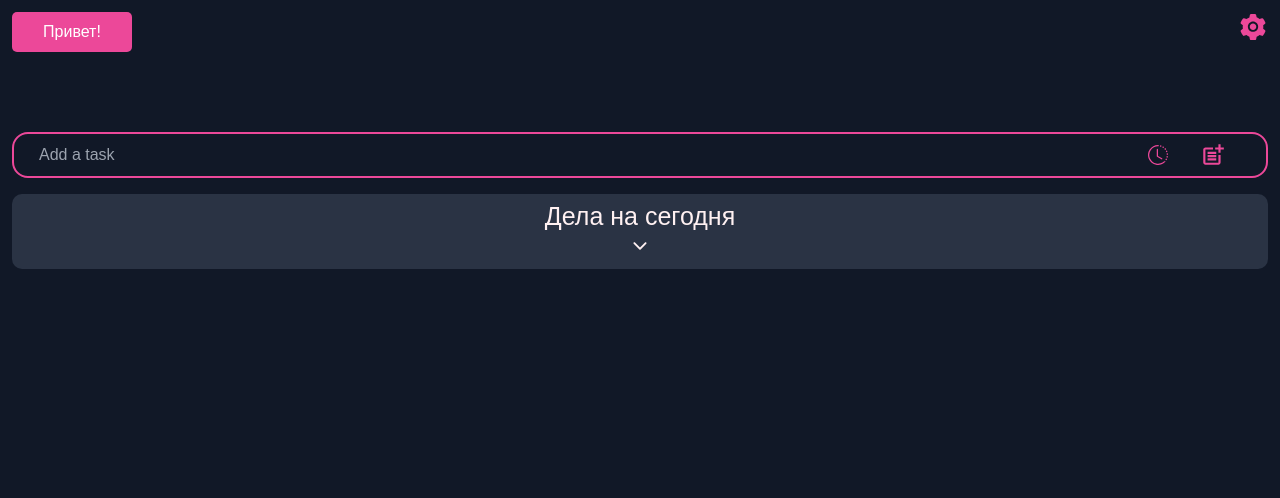
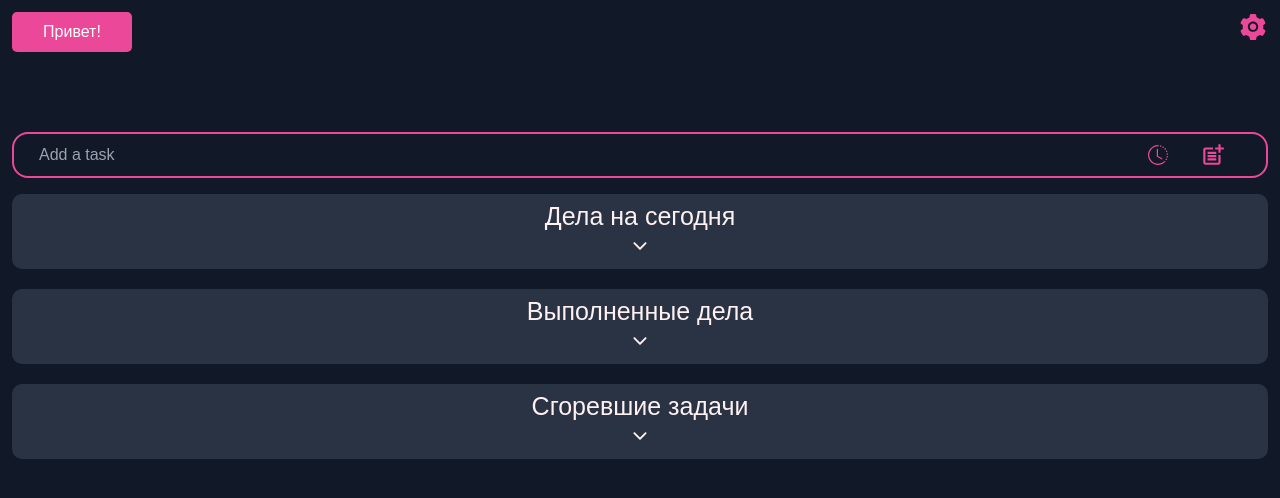
Before and after one commit to Kostikbush/todo-app-pwa, a React (Create React App) app: page / in a window 1280 px wide. Shown: the top 498 px of the page. Built offline with nearby package versions, Linux system fonts and the light colour scheme.

Commit message:
err home page

```diff
--- a/public/sw.js
+++ b/public/sw.js
@@ -4,7 +4,7 @@ const CACHE = 'cache-and-update-v1';
 self.addEventListener('install', (event) => {
     event.waitUntil(
         caches.open(CACHE).then((cache) =>
-            cache.addAll([]))
+            cache.addAll(['/static']))
     );
 });
 
--- a/src/Components/Todos/TodoList.jsx
+++ b/src/Components/Todos/TodoList.jsx
@@ -63,7 +63,7 @@ const TodoList = () => {
                             {todosToday.length ? <Btn text='Удалить все задачи на сегодня' style={`${theme} btn btn-set`} handleClick={handleRemoveAllTodo}/> : <div className=''>У вас нет задач</div>}
                 </TransitionGroup>
             </div>
-            {/* <div className={`mb-5 p-1 ${theme}-wrapper-list-todos ${showTodosComplete ? 'h-auto-wrapper' : 'h-wrapper'}`}>
+            <div className={`mb-5 p-1 ${theme}-wrapper-list-todos ${showTodosComplete ? 'h-auto-wrapper' : 'h-wrapper'}`}>
                 <h2>Выполненные дела</h2>
                 <button className={`${showTodosComplete ? 'rotate-180 transition-all' : 'transition-all'}`} onClick={()=>setShowTodosComplete(!showTodosComplete)}><IoIosArrowDown size={20}/></button>
                 <TransitionGroup component='ul' className={`${font} ${showTodosComplete ? 'translate-x-0 transition-all' : 'transfo'}`}>
@@ -105,7 +105,7 @@ const TodoList = () => {
                                 })}
                             {todosTimeUp.length ? <Btn text='Удалить все сгоревшие задачи' style={`${theme} btn btn-set`} handleClick={handleRemoveAllTodo}/> : <div className=''>У вас нет сгоревших задач</div>}
                 </TransitionGroup>
-            </div> */}
+            </div>
         </div>
     )
 }
```
